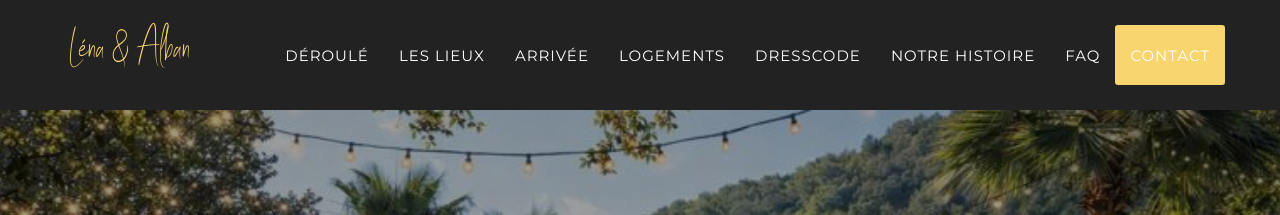
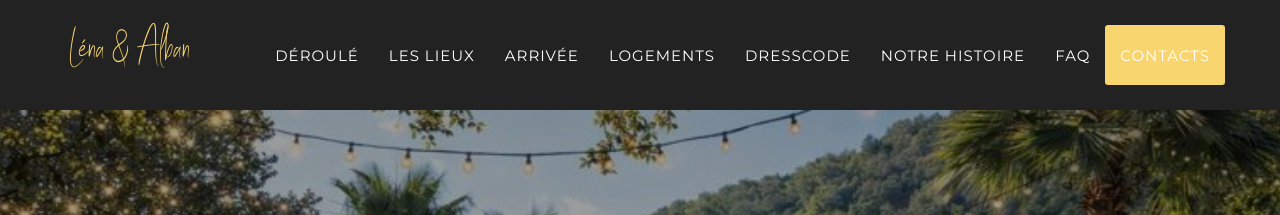
Before and after one commit to LenaAlban/lena-alban-wedding, a Jekyll site: the page built from _fr_pages/index.html, in a window 1280 px wide. Shown: the top 215 px of the page. Built offline with Jekyll 4.4.1, drawn with Linux system fonts in a browser that asks for light colours; some web fonts are replaced.

Commit message:
Update header.html

```diff
--- a/_includes/fr_data/header.html
+++ b/_includes/fr_data/header.html
@@ -45,7 +45,7 @@
                     <a class="page-scroll" href="#FAQ">FAQ</a>
                 </li>
                 <li>
-                    <a class="page-scroll hidden-xs hidden-sm hidden-md" href="#contact">Contact</a>
+                    <a class="page-scroll hidden-xs hidden-sm hidden-md" href="#contact">Contacts</a>
                 </li>
             </ul>
         </div>
```
